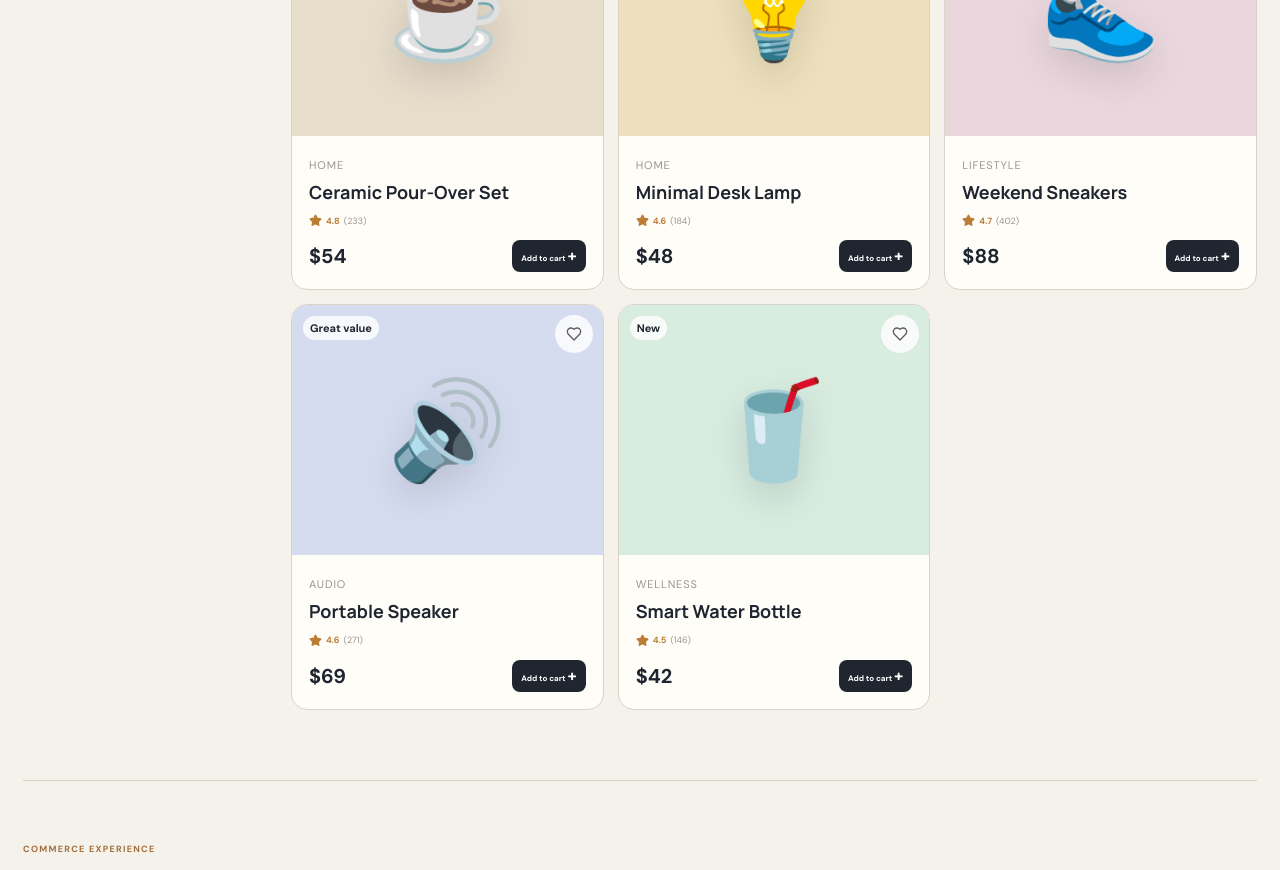
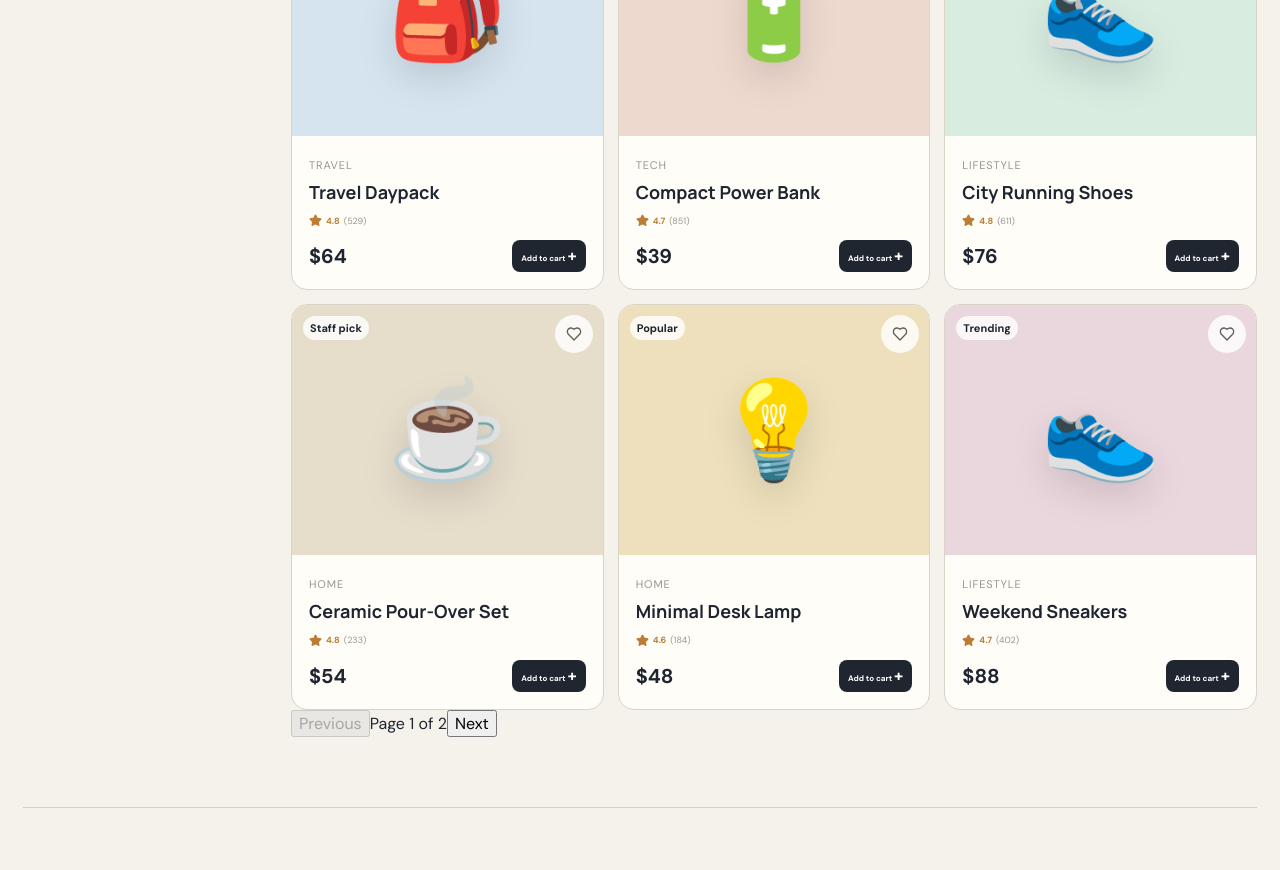
Before and after one commit to DhritiGada/Ecommerce-Website, a React (Vite) app: page / in a window 1280 px wide. Shown: the part 1200-2070 px from the top of the page. Built offline with nearby package versions, Linux system fonts and the light colour scheme.

Commit message:
Improve product matching and add catalog pagination

```diff
--- a/src/App.jsx
+++ b/src/App.jsx
@@ -23,6 +23,16 @@ const products = [
   { id: 6, name: "Weekend Sneakers", category: "Lifestyle", price: 88, rating: 4.7, reviews: 402, tag: "Trending", emoji: "👟", tone: "rose", score: 90, keywords: ["shoes","walking","weekend","casual","travel","lifestyle"] },
   { id: 7, name: "Portable Speaker", category: "Audio", price: 69, rating: 4.6, reviews: 271, tag: "Great value", emoji: "🔊", tone: "indigo", score: 89, keywords: ["speaker","music","party","portable","audio","outdoor","travel"] },
   { id: 8, name: "Ceramic Pour-Over Set", category: "Home", price: 54, rating: 4.8, reviews: 233, tag: "Staff pick", emoji: "☕", tone: "sand", score: 92, keywords: ["coffee","kitchen","home","gift","morning","ceramic"] },
+  { id: 9, name: "City Running Shoes", category: "Lifestyle", price: 76, rating: 4.8, reviews: 611, tag: "Runner favorite", emoji: "👟", tone: "mint", score: 93, keywords: ["shoe","shoes","sneaker","sneakers","running","walking","fitness","footwear","gym"] },
+  { id: 10, name: "Trail Hiking Shoes", category: "Travel", price: 92, rating: 4.7, reviews: 438, tag: "Outdoor pick", emoji: "🥾", tone: "sand", score: 90, keywords: ["shoe","shoes","boots","hiking","trail","outdoor","travel","walking","footwear"] },
+  { id: 11, name: "Noise-Canceling Earbuds", category: "Audio", price: 89, rating: 4.8, reviews: 742, tag: "Commute pick", emoji: "🎶", tone: "blue", score: 95, keywords: ["music","earbuds","headphones","wireless","commute","audio","travel","noise"] },
+  { id: 12, name: "Ergonomic Desk Stand", category: "Tech", price: 58, rating: 4.6, reviews: 267, tag: "Work setup", emoji: "💻", tone: "indigo", score: 87, keywords: ["desk","work","laptop","stand","office","ergonomic","productivity","tech"] },
+  { id: 13, name: "Insulated Travel Mug", category: "Travel", price: 36, rating: 4.7, reviews: 519, tag: "Everyday value", emoji: "🥤", tone: "gold", score: 88, keywords: ["travel","coffee","mug","drink","commute","insulated","gift"] },
+  { id: 14, name: "Yoga & Mobility Mat", category: "Wellness", price: 45, rating: 4.8, reviews: 326, tag: "Wellness pick", emoji: "🧘", tone: "rose", score: 89, keywords: ["yoga","fitness","gym","wellness","exercise","stretching","mat","health"] },
+  { id: 15, name: "Compact Power Bank", category: "Tech", price: 39, rating: 4.7, reviews: 851, tag: "Travel essential", emoji: "🔋", tone: "peach", score: 94, keywords: ["charger","battery","power","phone","travel","tech","portable","flight"] },
+  { id: 16, name: "Soft Cabin Throw", category: "Home", price: 44, rating: 4.6, reviews: 198, tag: "Cozy pick", emoji: "🧶", tone: "violet", score: 82, keywords: ["blanket","throw","home","cozy","gift","living","soft"] },
+  { id: 17, name: "Everyday Crossbody Bag", category: "Lifestyle", price: 59, rating: 4.7, reviews: 355, tag: "Easy carry", emoji: "👜", tone: "rose", score: 86, keywords: ["bag","crossbody","travel","daily","carry","fashion","lifestyle"] },
+  { id: 18, name: "Digital Kitchen Scale", category: "Home", price: 32, rating: 4.6, reviews: 420, tag: "Kitchen helper", emoji: "⚖️", tone: "mint", score: 84, keywords: ["kitchen","cooking","baking","scale","food","home"] },
 ];
 
 const KEYS = {
@@ -41,6 +51,26 @@ const readStorage = (key, fallback) => {
   }
 };
 
+const STOP_WORDS = new Set(["i","me","my","a","an","the","for","to","of","with","and","or","something","need","want","looking","show","find","please","that","is","are","under","below","max","budget","best","top","great","strong","review","reviews","high","rated"]);
+
+const SYNONYMS = {
+  shoe: ["shoe","shoes","sneaker","sneakers","footwear","running","walking"],
+  shoes: ["shoe","shoes","sneaker","sneakers","footwear","running","walking"],
+  sneaker: ["shoe","shoes","sneaker","sneakers","footwear"],
+  sneakers: ["shoe","shoes","sneaker","sneakers","footwear"],
+  work: ["work","desk","office","productivity","coding"],
+  travel: ["travel","trip","flight","commute","portable","carry"],
+  music: ["music","audio","speaker","headphones","earbuds"],
+  gym: ["gym","fitness","exercise","wellness","running"],
+  gift: ["gift","home","coffee","lifestyle"],
+};
+
+const intentWords = (text) => {
+  const raw = text.toLowerCase().replace(/[^a-z0-9$ ]/g, " ").split(/\s+/).filter(Boolean);
+  const useful = raw.filter((word) => !STOP_WORDS.has(word) && !/^\$?\d+$/.test(word));
+  return [...new Set(useful.flatMap((word) => SYNONYMS[word] || [word]))];
+};
+
 function App() {
   const [query, setQuery] = useState("");
   const [category, setCategory] = useState("All");
@@ -54,6 +84,8 @@ function App() {
   const [assistantInput, setAssistantInput] = useState("");
   const [assistantMatches, setAssistantMatches] = useState([]);
   const [assistantNote, setAssistantNote] = useState("");
+  const [page, setPage] = useState(1);
+  const pageSize = 9;
 
   useEffect(() => localStorage.setItem(KEYS.cart, JSON.stringify(cart)), [cart]);
   useEffect(() => localStorage.setItem(KEYS.wishlist, JSON.stringify(wishlist)), [wishlist]);
@@ -90,8 +122,10 @@ function App() {
   const categories = ["All", ...new Set(products.map((product) => product.category))];
 
   const filtered = useMemo(() => {
+    const terms = intentWords(query);
     let result = products.filter((product) => {
-      const matchesQuery = product.name.toLowerCase().includes(query.toLowerCase());
+      const haystack = [product.name, product.category, product.tag, ...product.keywords].join(" ").toLowerCase();
+      const matchesQuery = !terms.length || terms.some((term) => haystack.includes(term));
       const matchesCategory = category === "All" || product.category === category;
       return matchesQuery && matchesCategory;
     });
@@ -102,7 +136,12 @@ function App() {
     if (sort === "Recommended") result = [...result].sort((a, b) => personalizedScore(b) - personalizedScore(a));
 
     return result;
-  }, [query, category, sort]);
+  }, [query, category, sort, activity, wishlist, cart, orders]);
+
+  useEffect(() => setPage(1), [query, category, sort]);
+
+  const pageCount = Math.max(1, Math.ceil(filtered.length / pageSize));
+  const visibleProducts = filtered.slice((page - 1) * pageSize, page * pageSize);
 
   const cartCount = cart.reduce((sum, item) => sum + item.quantity, 0);
   const subtotal = cart.reduce((sum, item) => sum + item.price * item.quantity, 0);
@@ -160,19 +199,25 @@ function App() {
     event.preventDefault();
     const text = assistantInput.trim();
     if (!text) return;
-    const words = text.toLowerCase().replace(/[^a-z0-9$ ]/g, " ").split(/\s+/).filter(Boolean);
+    const words = intentWords(text);
     const budgetMatch = text.match(/(?:under|below|max|budget|\$)\s*\$?(\d+)/i);
     const budget = budgetMatch ? Number(budgetMatch[1]) : null;
 
-    const ranked = products.map((product) => {
+    const scored = products.map((product) => {
       const haystack = [product.name, product.category, product.tag, ...product.keywords].join(" ").toLowerCase();
-      let match = words.filter((word) => haystack.includes(word)).length * 10;
-      match += personalizedScore(product) * 0.08;
-      if (budget !== null) match += product.price <= budget ? 12 : -Math.min(20, (product.price - budget) / 2);
-      if (/best|top|great|strong review|high rated/i.test(text)) match += product.rating * 3;
-      if (/cheap|affordable|value|budget/i.test(text)) match += Math.max(0, 12 - product.price / 10);
-      return { ...product, match };
-    }).sort((a, b) => b.match - a.match).slice(0, 3);
+      const matchedTerms = words.filter((word) => haystack.includes(word));
+      let match = matchedTerms.length * 25;
+      if (matchedTerms.length) match += personalizedScore(product) * 0.04;
+      if (budget !== null) match += product.price <= budget ? 12 : -Math.min(30, (product.price - budget));
+      if (/best|top|great|strong review|high rated/i.test(text)) match += product.rating * 2;
+      if (/cheap|affordable|value|budget/i.test(text)) match += Math.max(0, 10 - product.price / 12);
+      return { ...product, match, matchedTerms };
+    });
+
+    const semanticMatches = words.length ? scored.filter((product) => product.matchedTerms.length > 0) : scored;
+    const ranked = semanticMatches
+      .sort((a, b) => b.match - a.match)
+      .slice(0, 5);
 
     setActivity((current) => ({
       ...current,
@@ -180,9 +225,11 @@ function App() {
     }));
     setAssistantMatches(ranked);
     setAssistantNote(
-      budget
-        ? "Closest matches using your intent, saved behavior, ratings, and a $" + budget + " budget."
-        : "Closest matches using your intent, saved behavior, ratings, and product attributes."
+      ranked.length === 0
+        ? "I could not find a close catalog match. Try a broader use case or category."
+        : budget
+          ? "Only products matching your main intent are ranked, then budget, ratings, and saved behavior refine the order."
+          : "Only products matching your main intent are ranked, then ratings and saved behavior refine the order."
     );
     setAssistantInput("");
     setPanel("assistant");
@@ -316,7 +363,7 @@ function App() {
           </div>
 
           <div className="product-grid">
-            {filtered.map((product) => (
+            {visibleProducts.map((product) => (
               <article className="product-card" key={product.id}>
                 <div className={`product-visual tone-${product.tone}`}>
                   <span className="product-tag">{product.tag}</span>
@@ -347,6 +394,24 @@ function App() {
               </article>
             ))}
           </div>
+
+          {filtered.length > pageSize && (
+            <div className="pagination">
+              <button
+                onClick={() => setPage((current) => Math.max(1, current - 1))}
+                disabled={page === 1}
+              >
+                Previous
+              </button>
+              <span>Page {page} of {pageCount}</span>
+              <button
+                onClick={() => setPage((current) => Math.min(pageCount, current + 1))}
+                disabled={page === pageCount}
+              >
+                Next
+              </button>
+            </div>
+          )}
         </section>
       </section>
 
@@ -502,7 +567,10 @@ function App() {
                       <div>
                         <span>{"Match #" + (index + 1)}</span>
                         <h3>{product.name}</h3>
-                        <p>{product.category + " · $" + product.price + " · " + product.rating + " ★"}</p>
+                        <p>
+                          {product.category + " · $" + product.price + " · " + product.rating + " ★"}
+                          {product.matchedTerms?.length ? " · matched " + product.matchedTerms.slice(0, 3).join(", ") : ""}
+                        </p>
                       </div>
                       <button onClick={() => addToCart(product)}>Add</button>
                     </article>
```
